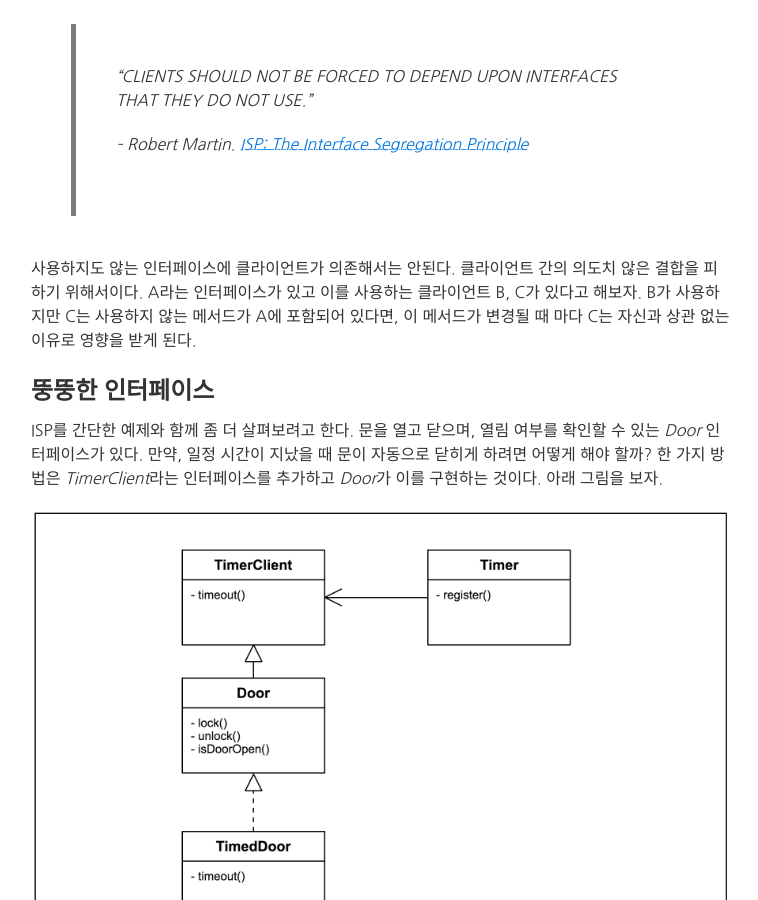
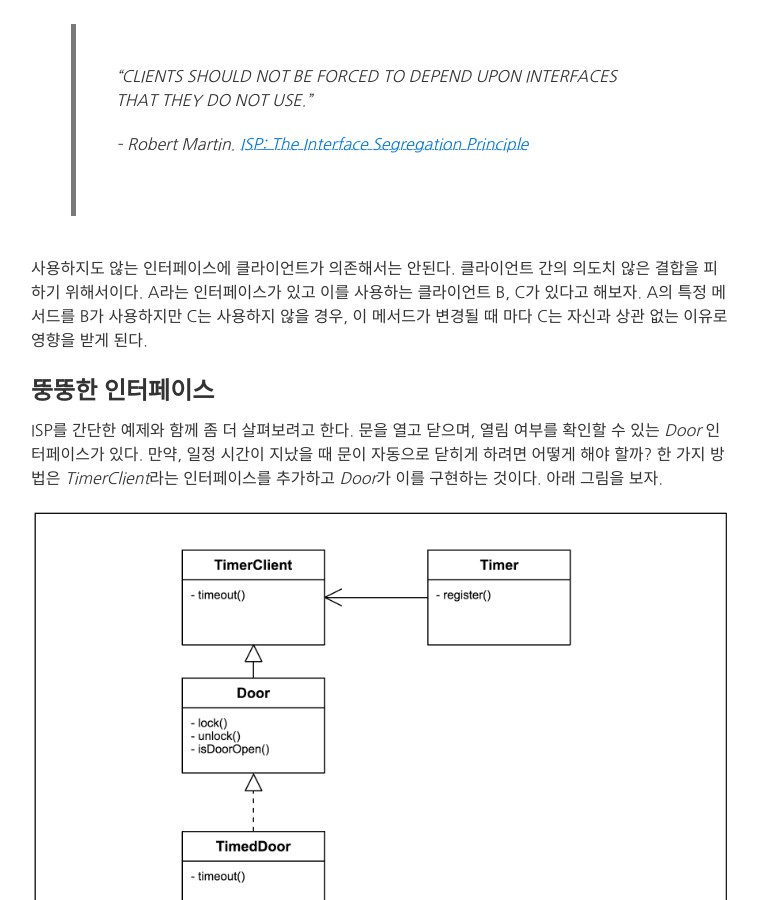
Before and after one commit to codehumane/codehumane.github.io, a Jekyll site: the page built from _posts/2016-06-10-인터페이스-분리-원칙.md, in a window 1280 px wide and 900 px high, scrolled down 356 px. Shown: the whole window, without its empty margins (259-1017 px from the left). Built offline with Jekyll 4.4.1, drawn with Linux system fonts in a browser that asks for light colours; some of the changed text lies outside the part shown.

Commit message:
SOLID ISP post revised

```diff
--- a/_posts/2016-06-10-인터페이스-분리-원칙.md
+++ b/_posts/2016-06-10-인터페이스-분리-원칙.md
@@ -13,7 +13,7 @@
 >
 > -- <cite>Robert Martin. [ISP: The Interface Segregation Principle](https://drive.google.com/file/d/0BwhCYaYDn8EgOTViYjJhYzMtMzYxMC00MzFjLWJjMzYtOGJiMDc5N2JkYmJi/view)</cite>
 
-사용하지도 않는 인터페이스에 클라이언트가 의존해서는 안된다. 클라이언트 간의 의도치 않은 결합을 피하기 위해서이다. A라는 인터페이스가 있고 이를 사용하는 클라이언트 B, C가 있다고 해보자. B가 사용하지만 C는 사용하지 않는 메서드가 A에 포함되어 있다면, 이 메서드가 변경될 때 마다 C는 자신과 상관 없는 이유로 영향을 받게 된다.
+사용하지도 않는 인터페이스에 클라이언트가 의존해서는 안된다. 클라이언트 간의 의도치 않은 결합을 피하기 위해서이다. A라는 인터페이스가 있고 이를 사용하는 클라이언트 B, C가 있다고 해보자. A의 특정 메서드를 B가 사용하지만 C는 사용하지 않을 경우, 이 메서드가 변경될 때 마다 C는 자신과 상관 없는 이유로 영향을 받게 된다.
 
 ## 뚱뚱한 인터페이스
 
@@ -100,7 +100,7 @@
 
 {% endhighlight %}
 
-이렇게 하면 <i>Door</i>의 클라이언트와 <i>Timer</i>의 결합을 피할 수 있다. 게다가 기존 <i>TimedDoor</i>를 변경할 필요가 없으며, <i>Timer</i>의 어떠한 변경에도 <i>Door</i>의 사용자는 영향 받지 않는다.
+이제 <i>Door</i>의 클라이언트와 <i>Timer</i> 간의 결합은 사라졌다. 게다가 기존 <i>TimedDoor</i>를 변경할 필요가 없으며, <i>Timer</i>의 어떠한 변경에도 <i>Door</i>의 사용자는 영향 받지 않는다.
 
 ## 다중 인터페이스를 통한 분리<sup>separation through Multiple Interface</sup>
 
```
Also changed, not shown: 14 other files.
